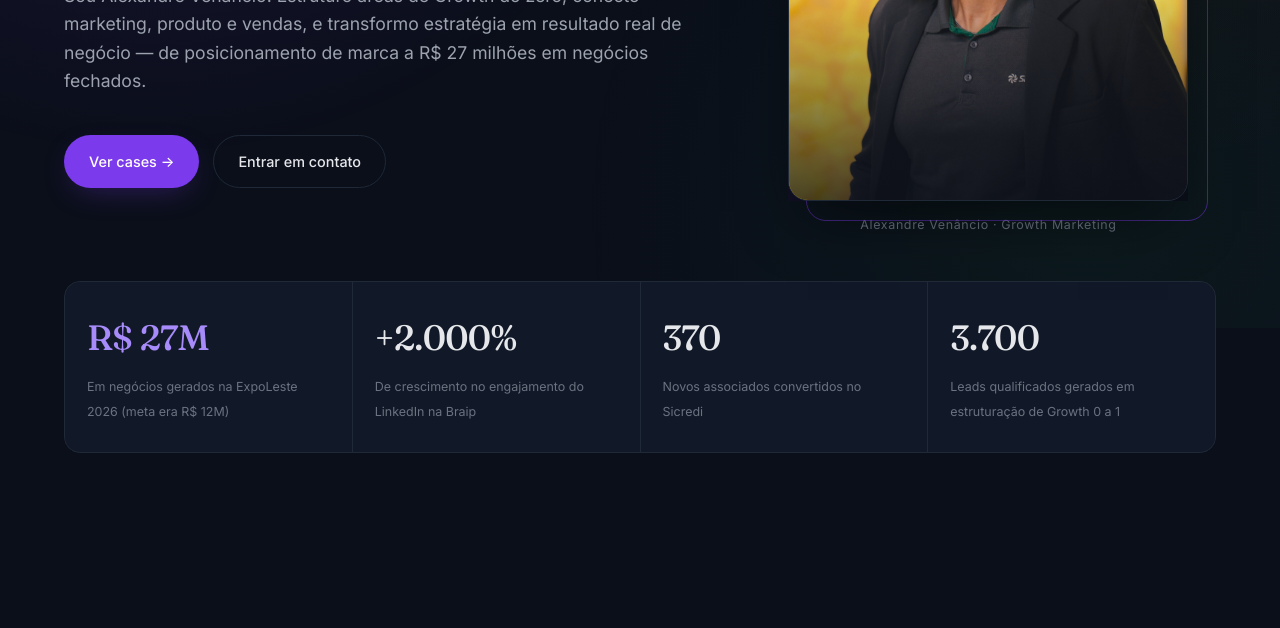
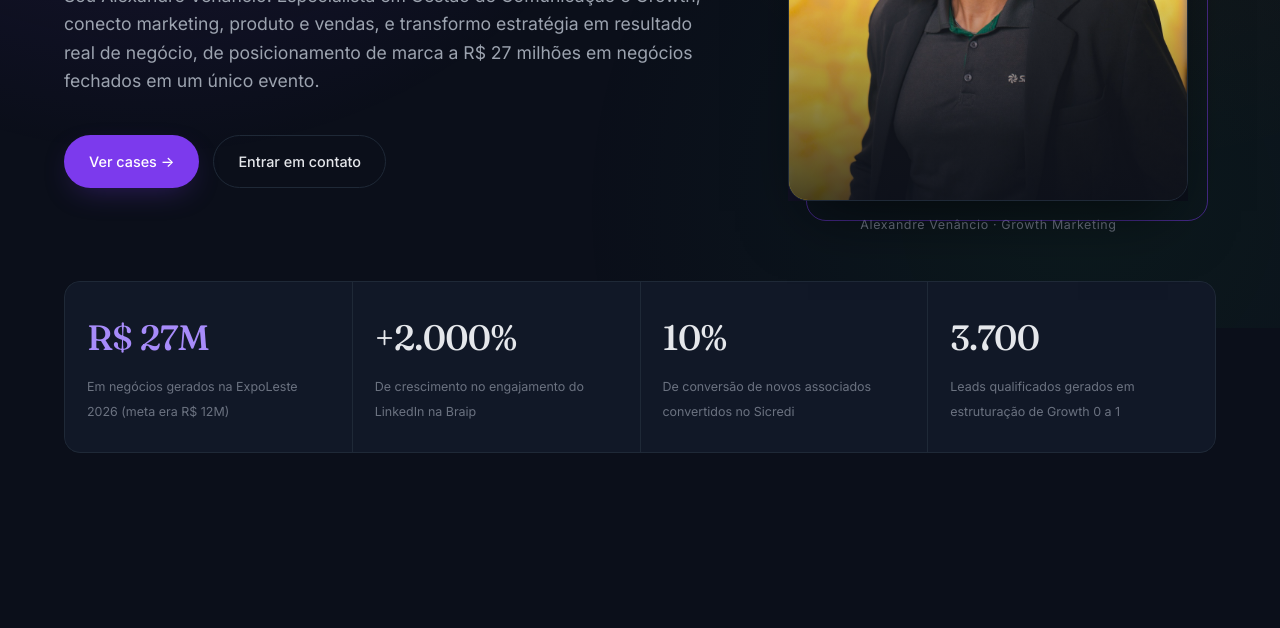
Before and after one commit to alexandrevenancio95-design/portfolio-alexandre-MKT, a plain HTML site: page index.html in a window 1280 px wide. Shown: the part 472-1100 px from the top of the page. Drawn offline with Linux system fonts and the light colour scheme.

Commit message:
Update index.html

```diff
--- a/index.html
+++ b/index.html
@@ -749,7 +749,7 @@
           <span class="hero-eyebrow">Disponível para projetos e oportunidades</span>
           <h1>Growth Marketing com <em>estratégia, dados</em> e execução.</h1>
           <p class="lead">
-            Sou Alexandre Venâncio. Estruturo áreas de Growth do zero, conecto marketing, produto e vendas, e transformo estratégia em resultado real de negócio — de posicionamento de marca a R$ 27 milhões em negócios fechados.
+            Sou Alexandre Venâncio. Especialista em Gestão de Comunicação e Growth, conecto marketing, produto e vendas, e transformo estratégia em resultado real de negócio, de posicionamento de marca a R$ 27 milhões em negócios fechados em um único evento.
           </p>
           <div class="hero-actions">
             <a href="#cases" class="btn btn-primary">Ver cases →</a>
@@ -781,8 +781,8 @@
           <span class="metric-label">De crescimento no engajamento do LinkedIn na Braip</span>
         </div>
         <div class="metric">
-          <span class="metric-value">370</span>
-          <span class="metric-label">Novos associados convertidos no Sicredi</span>
+          <span class="metric-value">10%</span>
+          <span class="metric-label">De conversão de novos associados convertidos no Sicredi</span>
         </div>
         <div class="metric">
           <span class="metric-value">3.700</span>
```
